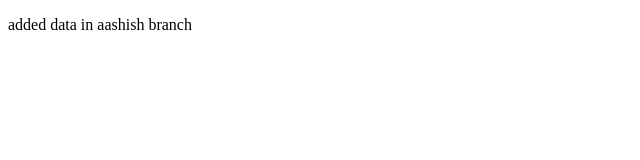
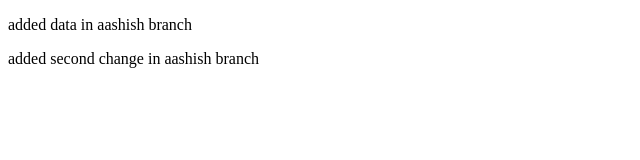
Before and after one commit to ritikkamboj/git_cherry_command, a plain HTML site: page index.html in a window 1280 px wide. Shown: the whole page, without its empty margins (0-640 px from the left). Drawn offline with Linux system fonts and the light colour scheme.

Commit message:
second change added in aashish branch

```diff
--- a/index.html
+++ b/index.html
@@ -7,5 +7,6 @@
   </head>
   <body>
     <p>added data in aashish branch</p>
+    <p>added second change in aashish branch</p>
   </body>
 </html>
```
